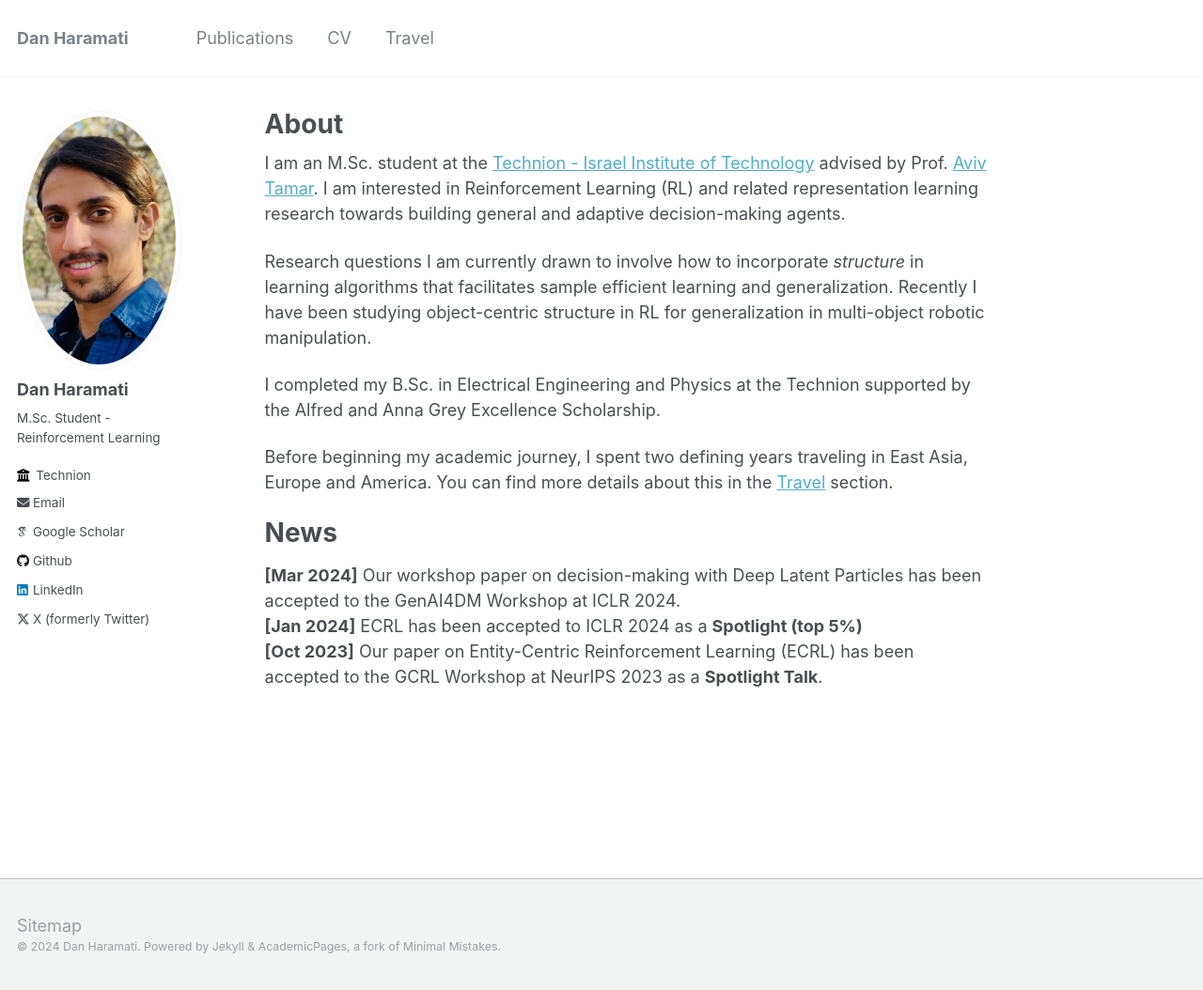
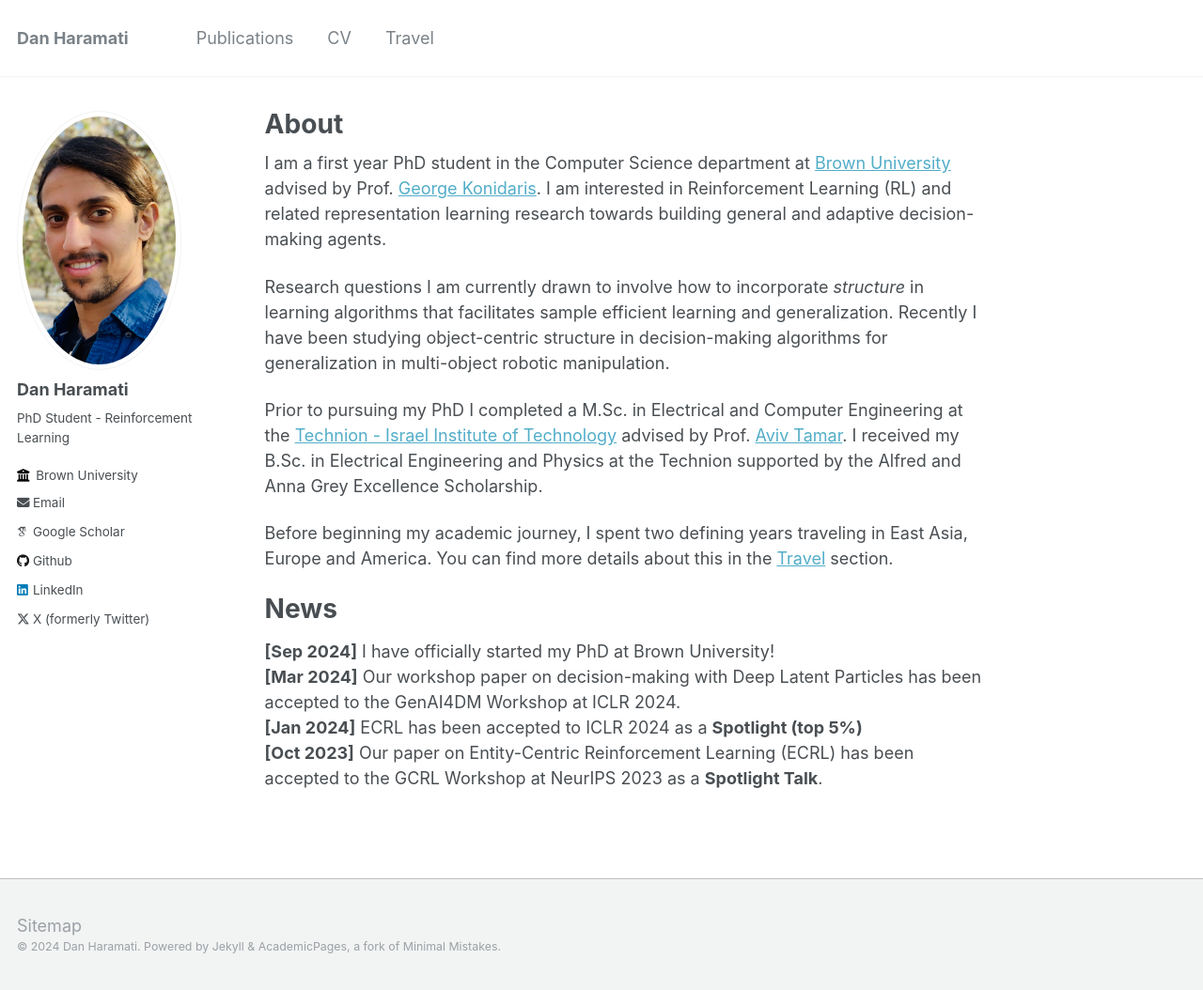
Before and after one commit to DanHrmti/danhrmti.github.io, a Jekyll site: the page built from _pages/about.md, in a window 1280 px wide and 1054 px high. Shown: the whole window at 94% size. Built offline with Jekyll 4.4.1, drawn with Linux system fonts in a browser that asks for light colours; some web fonts are replaced.

Commit message:
Brown Status Update

```diff
--- a/_config.yml
+++ b/_config.yml
@@ -24,11 +24,11 @@ author:
   avatar           : "Dan_Headshot.jpg"
   name             : "Dan Haramati"
   pronouns         : # example: "she/her"
-  bio              : "M.Sc. Student - Reinforcement Learning"
+  bio              : "PhD Student - Reinforcement Learning"
   location         :
-  employer         : "Technion"
+  employer         : "Brown University"
   uri              : # URL
-  email            : "haramati (at) campus (dot) technion (dot) ac (dot) il"
+  email            : "dan_haramati (at) brown (dot) edu"
 
   # Academic websites
   arxiv            : # URL - Update with the correct link to your profile
--- a/_pages/about.md
+++ b/_pages/about.md
@@ -7,18 +7,20 @@ redirect_from:
   - /about.html
 ---
 
-I am an M.Sc. student at the [Technion - Israel Institute of Technology](https://www.technion.ac.il/en/home-2/) advised by Prof. [Aviv Tamar](https://avivt.github.io/avivt/).
+I am a first year PhD student in the Computer Science department at [Brown University](https://cs.brown.edu/) advised by Prof. [George Konidaris](https://cs.brown.edu/people/gdk/).
 I am interested in Reinforcement Learning (RL) and related representation learning research towards building general and adaptive decision-making agents.
 
 Research questions I am currently drawn to involve how to incorporate *structure* in learning algorithms that facilitates sample efficient learning and generalization.
-Recently I have been studying object-centric structure in RL for generalization in multi-object robotic manipulation.
+Recently I have been studying object-centric structure in decision-making algorithms for generalization in multi-object robotic manipulation.
 
-I completed my B.Sc. in Electrical Engineering and Physics at the Technion supported by the Alfred and Anna Grey Excellence Scholarship.
+Prior to pursuing my PhD I completed a M.Sc. in Electrical and Computer Engineering at the [Technion - Israel Institute of Technology](https://ece.technion.ac.il/) advised by Prof. [Aviv Tamar](https://avivt.github.io/avivt/).
+I received my B.Sc. in Electrical Engineering and Physics at the Technion supported by the Alfred and Anna Grey Excellence Scholarship.
 
 Before beginning my academic journey, I spent two defining years traveling in East Asia, Europe and America. You can find more details about this in the [Travel](https://danhrmti.github.io//travel/) section.
 
 News
 ======
+**[Sep 2024]** I have officially started my PhD at Brown University!\
 **[Mar 2024]** Our workshop paper on decision-making with Deep Latent Particles has been accepted to the GenAI4DM Workshop at ICLR 2024.\
 **[Jan 2024]** ECRL has been accepted to ICLR 2024 as a **Spotlight (top 5%)**\
 **[Oct 2023]** Our paper on Entity-Centric Reinforcement Learning (ECRL) has been accepted to the GCRL Workshop at NeurIPS 2023 as a **Spotlight Talk**.
```
Also changed, not shown: _pages/publications.md (+1 -1 lines).
